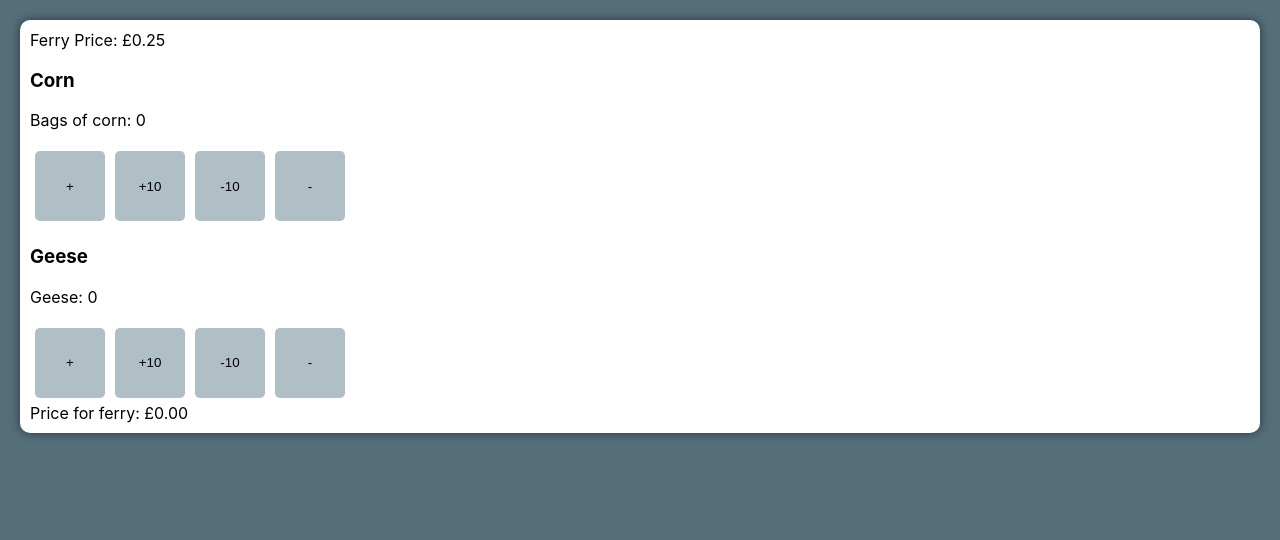
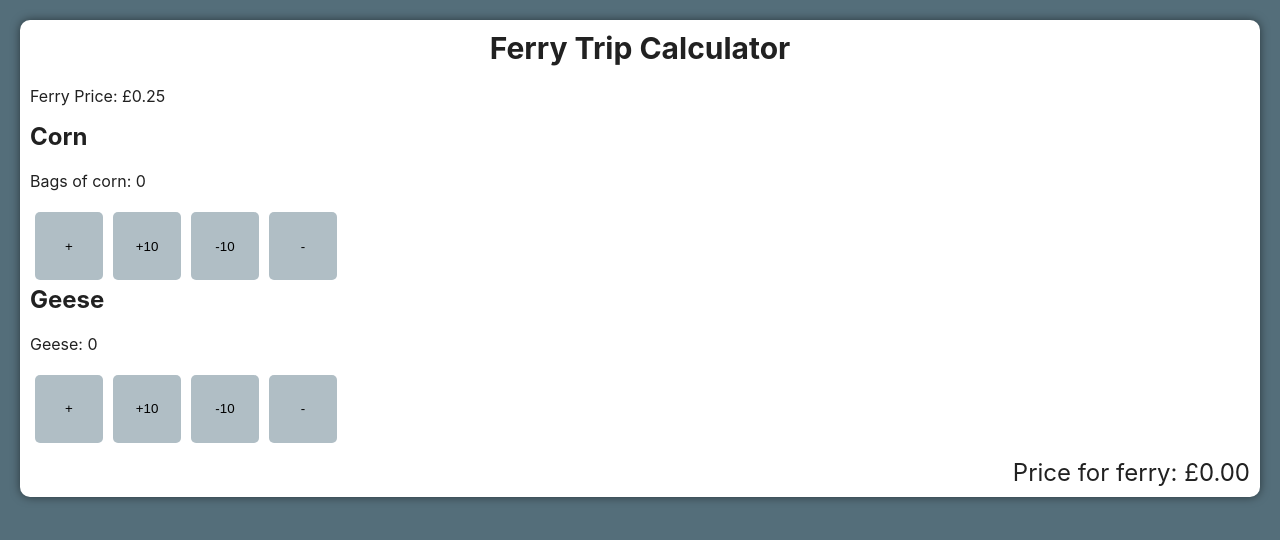
Before and after one commit to FarmersFerry/web-app, a React (Create React App) app: page / in a window 1280 px wide. Shown: the top 540 px of the page. Built offline with nearby package versions, Linux system fonts and the light colour scheme; the HTML template or start-up script is replaced by a standard one.

Commit message:
More aesthetics

```diff
--- a/src/App.js
+++ b/src/App.js
@@ -30,12 +30,13 @@ class App extends React.Component {
 	render() {
 		return (
 			<main>
+				<h1>Ferry Trip Calculator</h1>
 				<p>
 					Ferry Price: <Price price={25}></Price>
 				</p>
 
 				<div className="item-picker">
-					<h3>Corn</h3>
+					<h2>Corn</h2>
 					<p id="bags-of-corn">Bags of corn: {this.state.bagsOfCorn}</p>
 					<button id="corn-plus-one" onClick={() => this.onChangeCornQuantity(1)}>+</button>
 					<button onClick={() => this.onChangeCornQuantity(10)}>+10</button>
@@ -44,7 +45,7 @@ class App extends React.Component {
 				</div>
 
 				<div className="item-picker">
-					<h3>Geese</h3>
+					<h2>Geese</h2>
 					<p id="geese">Geese: {this.state.geese}</p>
 					<button id="goose-plus-one" onClick={() => this.onChangeGeeseQuantity(1)}>+</button>
 					<button onClick={() => this.onChangeGeeseQuantity(10)}>+10</button>
--- a/src/App.scss
+++ b/src/App.scss
@@ -1,3 +1,7 @@
+*{
+	box-sizing: border-box;
+}
+
 body{
 	background-color: #546e7a;
 }
@@ -7,15 +11,21 @@ main{
 	padding:10px;
 	border-radius: 10px;
 	background-color: #fff;
+	color: #212121;
 	box-shadow: 0px 0px 10px 0px rgba(0,0,0,0.5);
 
-	p:first-child{
+	:first-child{
 		margin-top: 0;
 	}
 }
 
+h1{
+	font-size: 30px;
+	text-align: center;
+}
+
 button{
-	$size: 70px;
+	$size: 68px;
 	width: $size;
 	height: $size;
 	text-align: center;
@@ -27,4 +37,13 @@ button{
 
 .error{
 	color: #b71c1c;
+	margin-top: 10px;
+	font-size: 1.5em;
+	text-align: center;
 }
+
+#total{
+	margin-top: 10px;
+	text-align: right;
+	font-size: 1.5em;
+}
```
